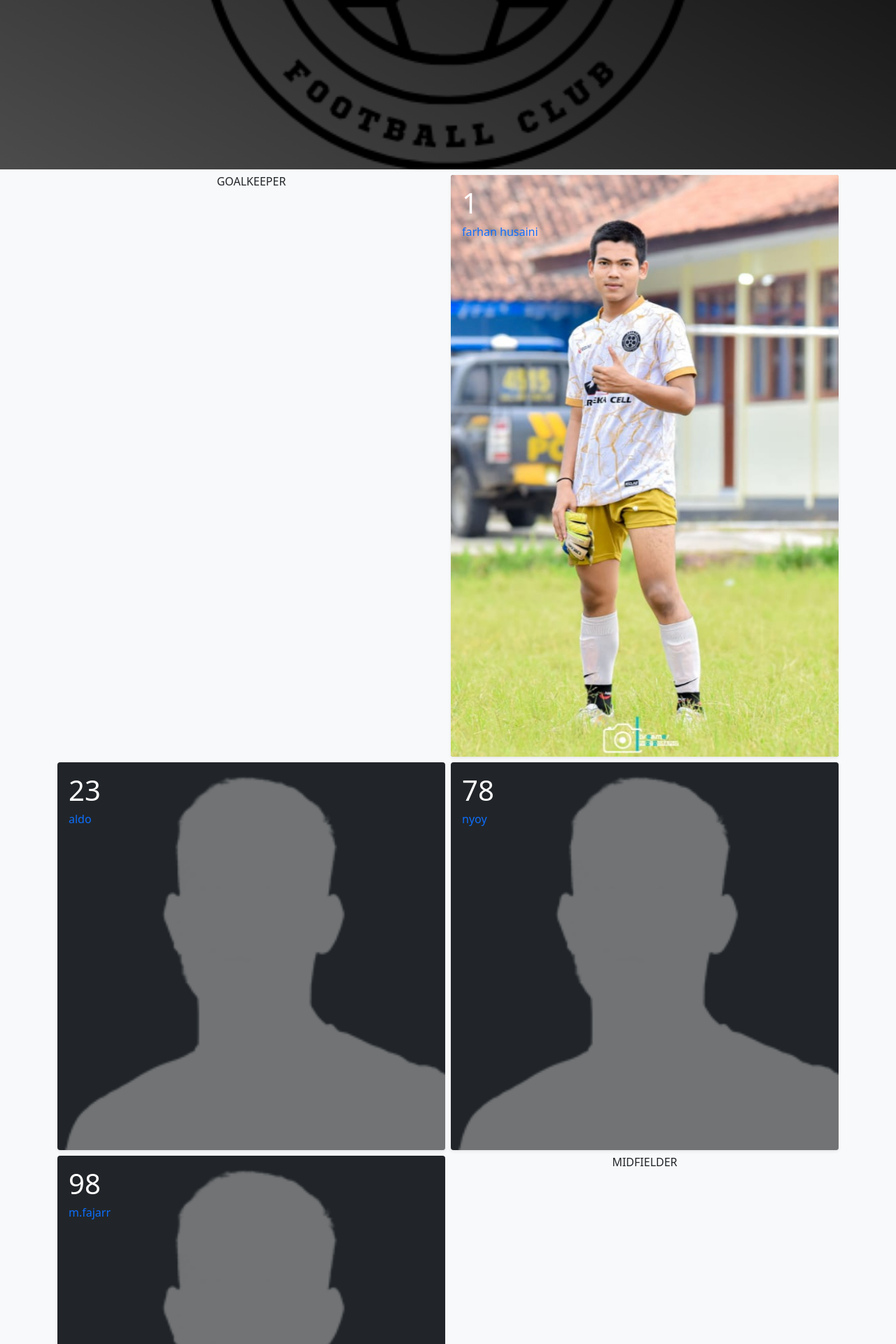
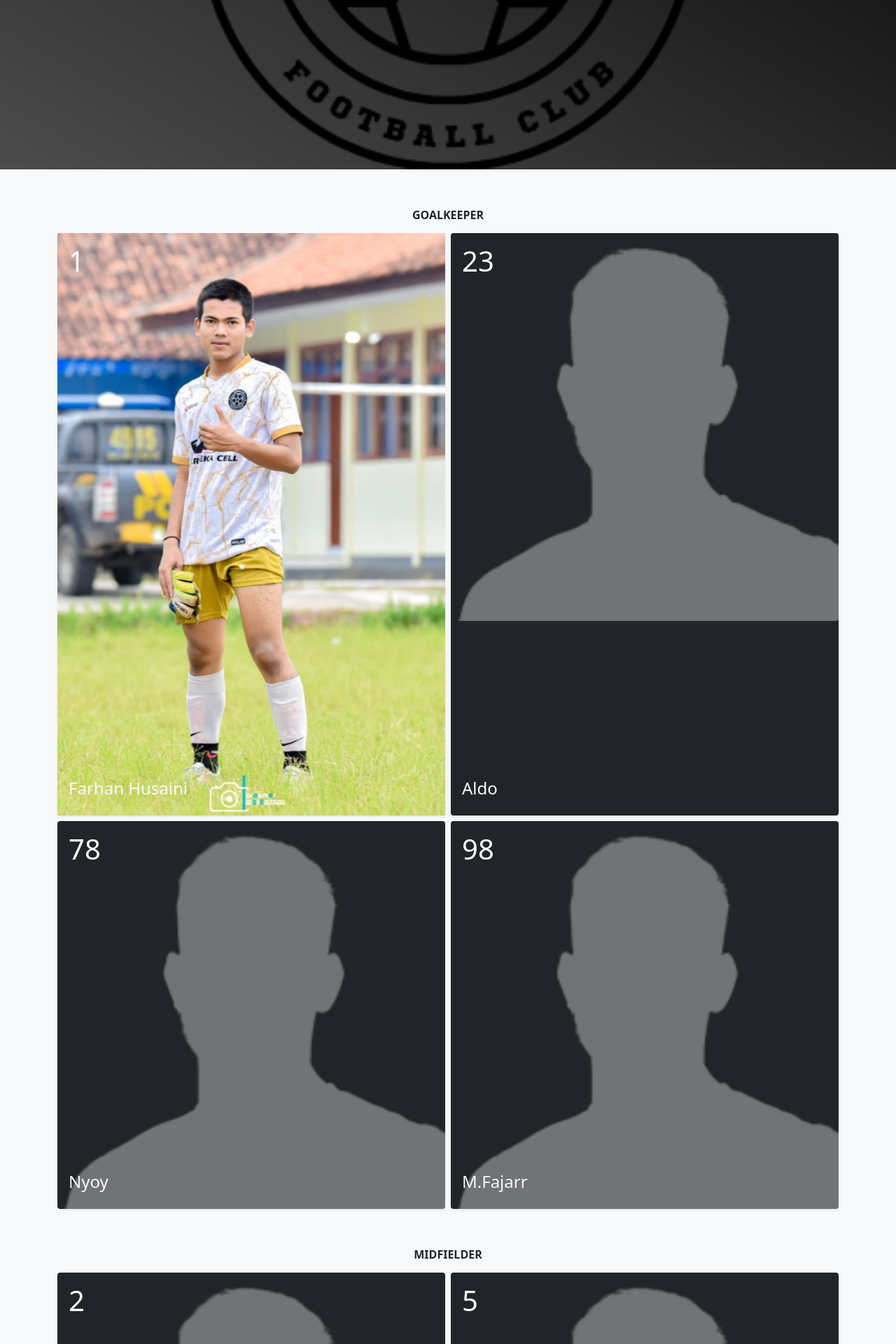
Before and after one commit to tesafc/www2, a Jekyll site: the page built from players.html, in a window 1280 px wide. Shown: the part 470-2390 px from the top of the page at 70% size. Built offline with Jekyll 4.4.1, drawn with Linux system fonts in a browser that asks for light colours.

Commit message:
Update players.html

```diff
--- a/players.html
+++ b/players.html
@@ -9,14 +9,14 @@ image: /assets/img/logo-2.png
     <div class="row row-cols-2 g-2">
       {% assign roles = site.data.players | group_by: "role" %}
       {% for role in roles %}
-      <h6 class="text-uppercase text-center">{{ role.name }}</h6>
+      <h6 class="d-block w-100 pt-5 text-uppercase text-center fw-bold">{{ role.name }}</h6>
       {% for player in role.items %}
       <div class="col">
-        <div class="card h-100 text-white bg-dark border-0 shadow-sm">
+        <div class="card h-100 text-white bg-dark border-0 shadow-sm" style="min-height: 15rem;">
           <img src="{% if player.pp %}{{ player.pp }}{% else %}{{ '/assets/img/pp/blank-pp.png' | relative_url }}{% endif %}" alt="" class="card-img border-0">
-          <div class="card-img-overlay">
-            <h5 class="card-text fs-1">{{ player.no-punggung }}</h5>
-            <h6 class="card-text">{% if player.profile-link %}<a href="{{ player.profile-link }}" class="streched-link text-decoration-none">{{ player.name }}</a>{% endif %}</h6>
+          <div class="card-img-overlay d-flex flex-column justify-content-between">
+            <h5 class="card-title fs-1">{{ player.no-punggung }}</h5>
+            <h6 class="card-title text-capitalize fs-4">{% if player.profile-link %}<a href="{{ player.profile-link }}" class="streched-link link-light text-decoration-none">{{ player.name }}</a>{% endif %}</h6>
           </div>
         </div>
       </div>
```
